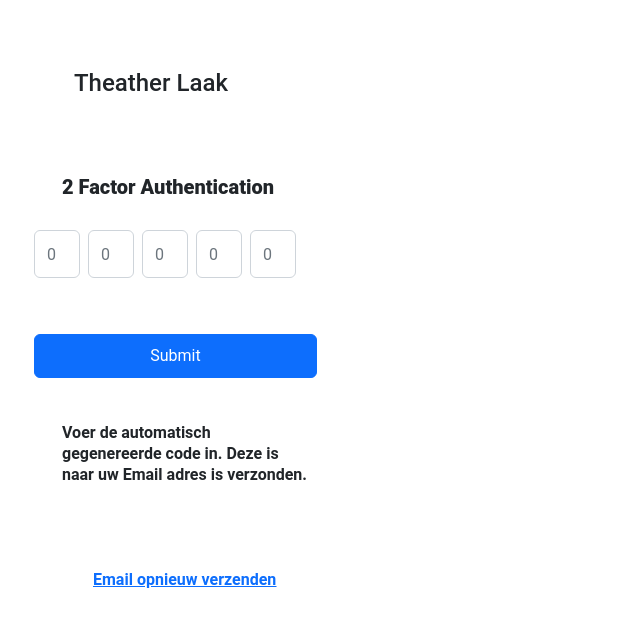
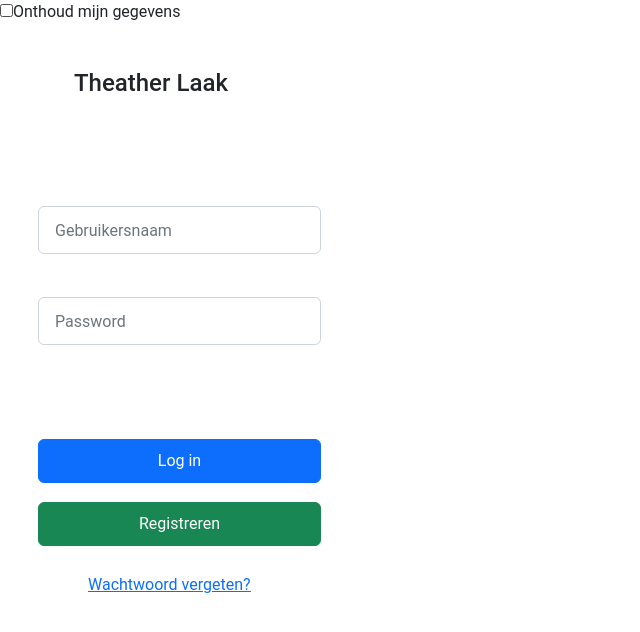
Before and after one commit to Quinten36/TheaterLaakFrontend, a React (Create React App) app: page / in a window 1280 px wide. Shown: the top 632 px of the page, without its empty margins (0-640 px from the left). Built offline with nearby package versions, Linux system fonts and the light colour scheme.

Commit message:
reorganizing

```diff
--- a/src/App.js
+++ b/src/App.js
@@ -1,11 +1,11 @@
 
 
-import TicketSell from './TicketSell.js'
-import Login from './Login'
-import TweeFaPage from './TweeFaPage.js';
+import TicketSell from './Components/TicketSaleComponents/TicketSell.js'
+import Login from './Components/LoginComponents/Login'
+import TweeFaPage from './Components/LoginComponents/TweeFaPage.js';
 function App() {
   return (
-    <TweeFaPage />
+    <Login />
   );
 }
 
--- a/src/Login.js
+++ b/src/Components/LoginComponents/Login.js
@@ -3,19 +3,17 @@ import Button from 'react-bootstrap/Button';
 import Form from 'react-bootstrap/Form';
 import 'bootstrap/dist/css/bootstrap.min.css';
 import './LoginStyles.css'
-import RememberMeKnop from './Components/RememberMeKnop';
+import RememberMeKnop from './RememberMeKnop';
 export default function Login() {
   return (
     <div>
     <h1>Theather Laak</h1>
-
             <Form.Control id="GebruikersNaanmInvoer" type="email" placeholder="Gebruikersnaam" />
             <Form.Control id="PasswordInvoer" type="password" placeholder="Password" />
-
             <Button id = "LoginButton" variant="primary">Log in</Button>
             <Button id = "RegistreerButton" variant="success">Registreren</Button>
             <div id="linkWachtwoordvergeten"><a href="url">Wachtwoord vergeten?</a></div>
-            <RememberMeKnop  />
+            <RememberMeKnop id = "RememberMeKnop" />
     </div>
   )
 }
--- a/src/Components/RememberMeKnop.js
+++ b/src/Components/LoginComponents/RememberMeKnop.js
@@ -1,6 +1,6 @@
 
 import {useState} from 'react'
-import '../LoginStyles.css'
+import './LoginStyles.css';
 export default function RememberMeKnop() {
   const [isChecked, setIsChecked] = useState(false);
 
--- a/src/TweeFaPage.js
+++ b/src/Components/LoginComponents/TweeFaPage.js
@@ -4,7 +4,7 @@ import Button from 'react-bootstrap/Button';
 
 import 'bootstrap/dist/css/bootstrap.min.css';
 import './LoginStyles.css'
-import FaInputhandle from './Components/FaInputhandle'
+import FaInputhandle from './FaInputhandle'
 export default function TweeFaPage() {
   return (
     <div>
--- a/src/Components/LegendaTicketSales.js
+++ b/src/Components/TicketSaleComponents/LegendaTicketSales.js
@@ -1,5 +1,5 @@
 import React from 'react';
-import "../TicketSellStyle.css"
+import "./TicketSellStyle.css"
 
 export default function LegendaTicketSales() {
   return (
--- a/src/TicketSell.js
+++ b/src/Components/TicketSaleComponents/TicketSell.js
@@ -1,8 +1,8 @@
 import React from 'react'
 import "./TicketSellStyle.css"
-import LegendaTicketSales from './Components/LegendaTicketSales'
-import TicketSellDropDownRijNummer from './Components/TicketSellDropDownRijNummer'
-import TicketSellDropDownStoelNummer from './Components/TicketSellDropDownStoelNummer'
+import LegendaTicketSales from './LegendaTicketSales'
+import TicketSellDropDownRijNummer from './TicketSellDropDownRijNummer'
+import TicketSellDropDownStoelNummer from './TicketSellDropDownStoelNummer'
 import Button from 'react-bootstrap/Button';
 
 export default function TicketSell() {
--- a/src/Components/TicketSellDropDownStoelNummer.js
+++ b/src/Components/TicketSaleComponents/TicketSellDropDownRijNummer.js
@@ -1,6 +1,6 @@
 import React from 'react';
-import "../TicketSellStyle.css"
-const  TicketSell_DropDownStoelNummer = (props) => {
+import "./TicketSellStyle.css"
+const TicketSellDropDownRijNummer = (props) => {
   const options = [];
 
   //CHECK de CSS
@@ -10,10 +10,10 @@ const  TicketSell_DropDownStoelNummer = (props) => {
   }
 
   return (
-    <select id = "DropdownStoelNummer">
+    <select id = "DropdownRijNummer">
       {options}
     </select>
   );
 };
 
-export default  TicketSell_DropDownStoelNummer;
+export default TicketSellDropDownRijNummer;
--- a/src/Components/TicketSellDropDownRijNummer.js
+++ b/src/Components/TicketSaleComponents/TicketSellDropDownStoelNummer.js
@@ -1,6 +1,6 @@
 import React from 'react';
-import "../TicketSellStyle.css"
-const TicketSellDropDownRijNummer = (props) => {
+import "./TicketSellStyle.css"
+const  TicketSell_DropDownStoelNummer = (props) => {
   const options = [];
 
   //CHECK de CSS
@@ -10,10 +10,10 @@ const TicketSellDropDownRijNummer = (props) => {
   }
 
   return (
-    <select id = "DropdownRijNummer">
+    <select id = "DropdownStoelNummer">
       {options}
     </select>
   );
 };
 
-export default TicketSellDropDownRijNummer;
+export default  TicketSell_DropDownStoelNummer;
```
Also changed, not shown: src/Components/LoginComponents/FaInputhandle.js (renamed from src/Components/FaInputhandle.js), src/Components/LoginComponents/LoginStyles.css (renamed from src/LoginStyles.css), src/Components/TicketSaleComponents/TicketSellStyle.css (renamed from src/TicketSellStyle.css).
